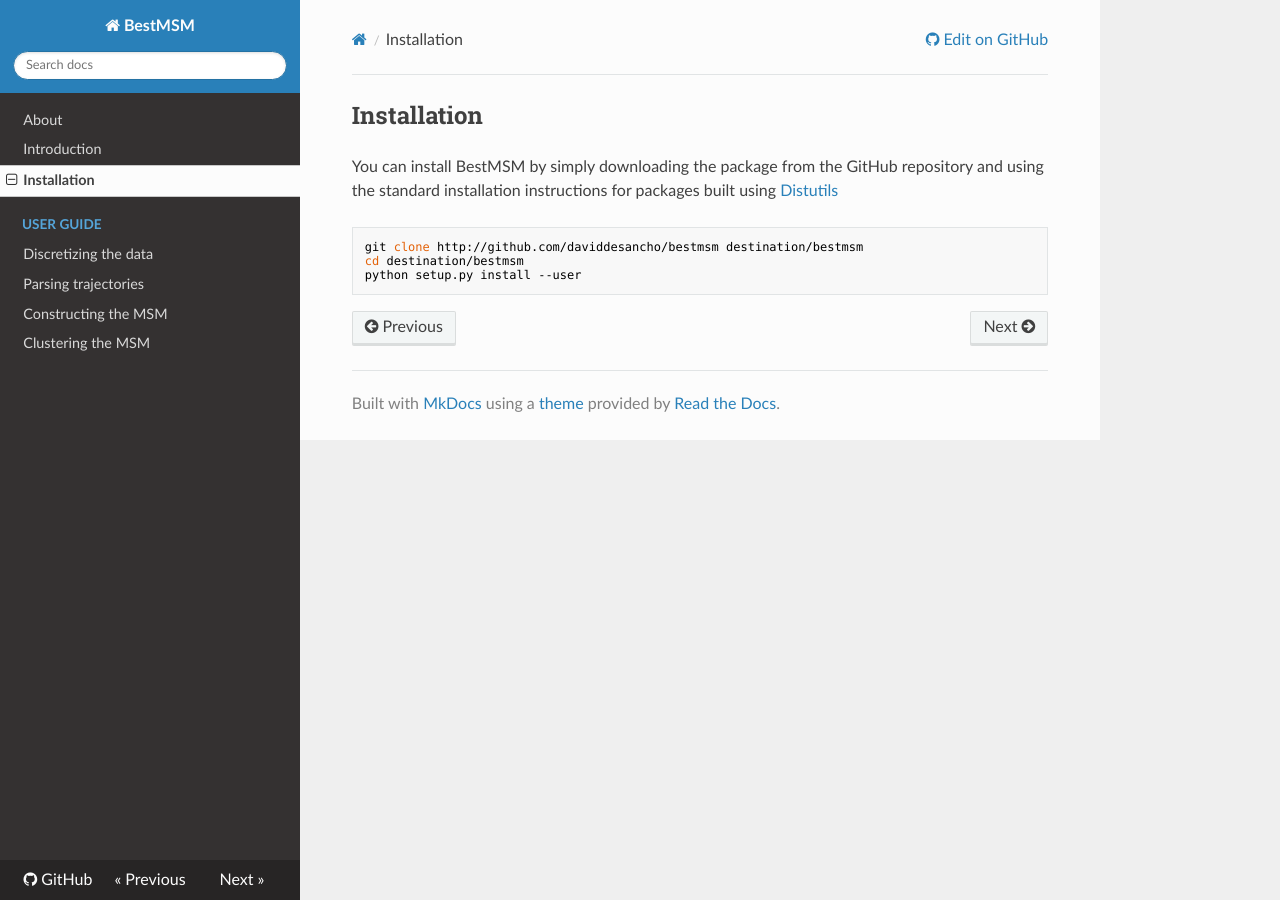
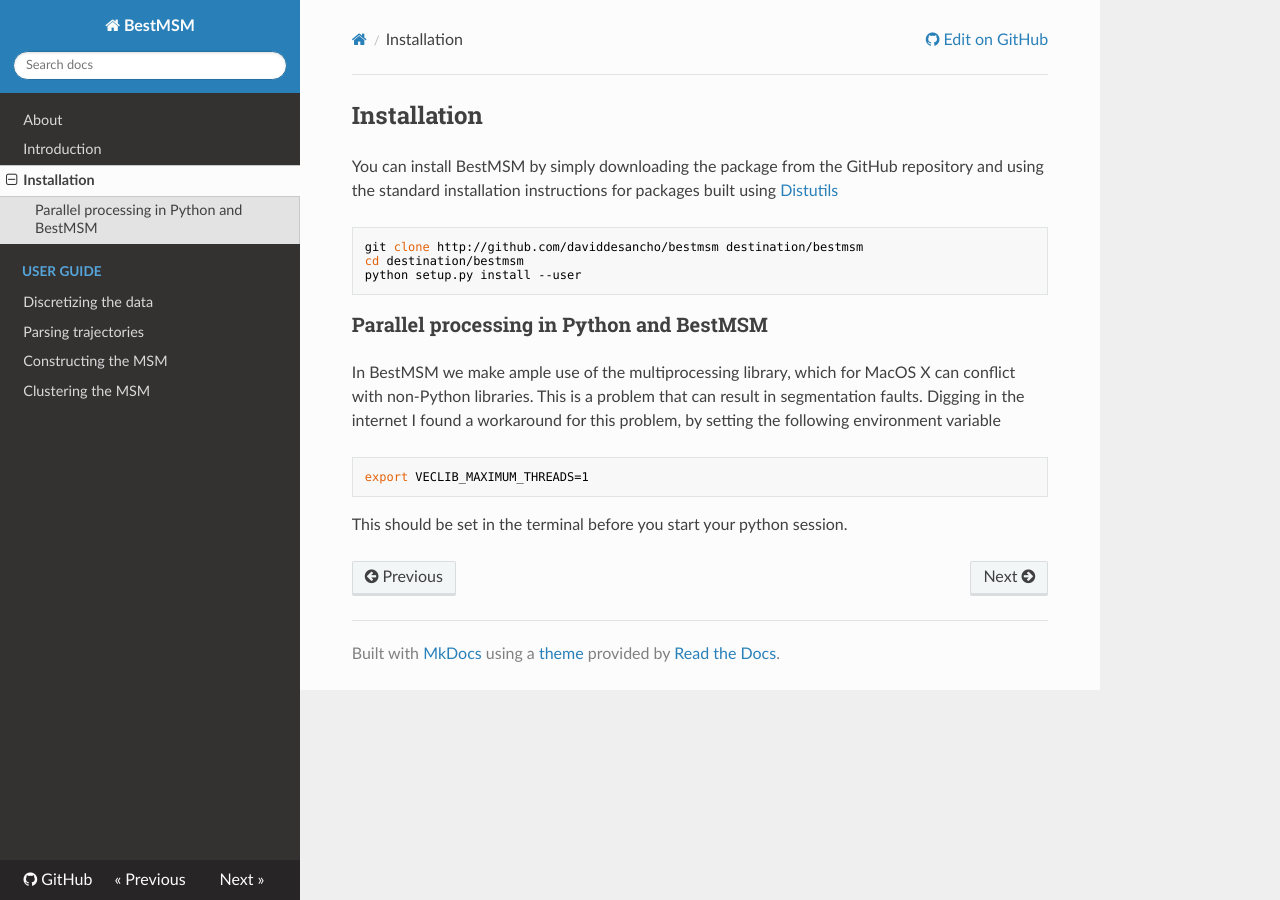
Before and after one commit to daviddesancho/BestMSM, an MkDocs documentation site: the page built from docs/installation.md, in a window 1280 px wide. Built offline with MkDocs 1.6.1, drawn with Linux system fonts in a browser that asks for light colours; nearby versions of some CDN libraries; old or Windows-style settings are respelled for this version of MkDocs.

Commit message:
workaround for seg faults

````diff
--- a/docs/installation.md
+++ b/docs/installation.md
@@ -8,3 +8,16 @@ git clone http://github.com/daviddesancho/bestmsm destination/bestmsm
 cd destination/bestmsm
 python setup.py install --user
 ```
+
+### Parallel processing in Python and BestMSM
+In BestMSM we make ample use of the multiprocessing library, which for
+MacOS X can conflict with non-Python libraries. This is a problem that
+can result in segmentation faults. Digging in the internet I found a
+workaround for this problem, by setting the following environment
+variable
+
+```
+export VECLIB_MAXIMUM_THREADS=1
+```
+
+This should be set in the terminal before you start your python session.
````
